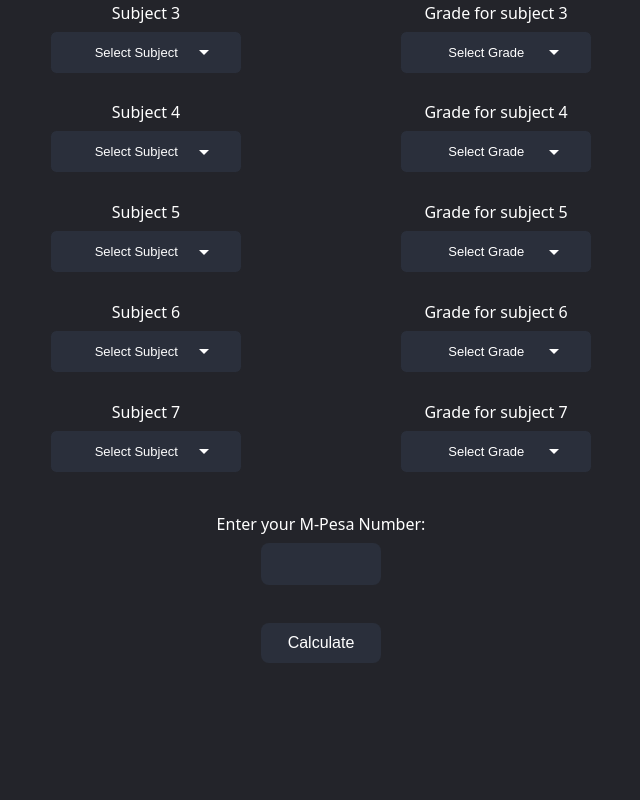
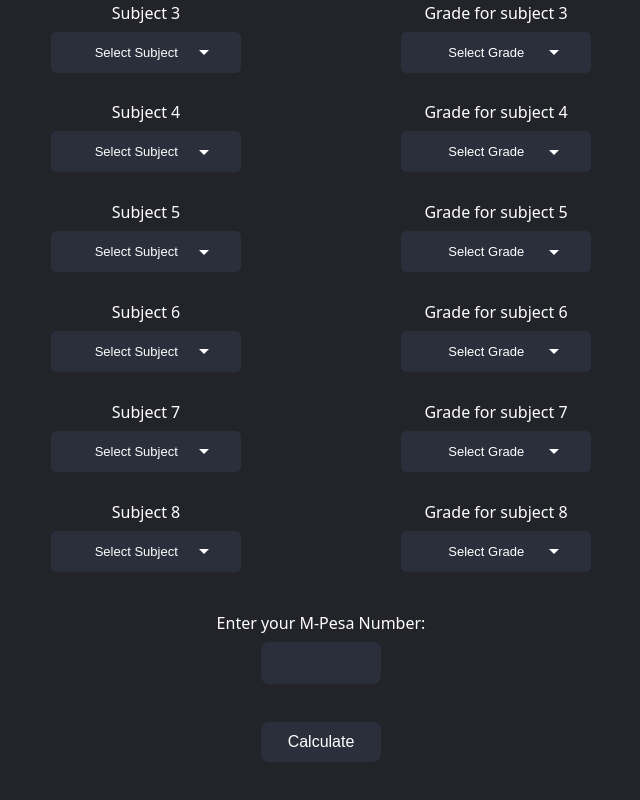
Before and after one commit to samuelmutinda/cluster_calculator, a React (Vite) app: page / in a window 1280 px wide. Shown: the part 459-1259 px from the top of the page, without its empty margins (319-959 px from the left). Before the commit the page ends 1210 px from the top, so only its background shows below. Built offline with nearby package versions, Linux system fonts and the light colour scheme.

Commit message:
added functionality to save mpesa number as string

```diff
--- a/src/gradeForm.jsx
+++ b/src/gradeForm.jsx
@@ -36,6 +36,11 @@ const subject7 = {
     gradeNumber: 'Grade for subject 7'
 }
 
+const subject8 = {
+    subjectNumber: 'Subject 8',
+    gradeNumber: 'Grade for subject 8'
+}
+
 let subjects = [
     "Mathematics",
     "Physics",
@@ -64,17 +69,24 @@ let subjects = [
 ];
 
 export function GradeForm() {
-    const handleSubmit = (e) => {
-        e.preventDefault();
-        // Do something with the selectedSubjectsData, for example, send it to a server.
-        console.log("Selected Subjects and Grades:", selectedSubjectsData);
-    };
+
     const [selectedSubjectsData, setSelectedSubjectsData] = useState([]);
+    const [mpesaNumber, setMpesaNumber] = useState("");
 
     const handleSubjectStateChange = (index, selectedSubject, selectedGrade) => {
         const updatedSelectedSubjectsData = [...selectedSubjectsData];
         updatedSelectedSubjectsData[index] = { subject: selectedSubject, grade: parseInt(selectedGrade) };
         setSelectedSubjectsData(updatedSelectedSubjectsData);
+    };
+
+    const handleMpesaChange = (e) => {
+        setMpesaNumber(e.target.value);
+    };
+
+    const handleSubmit = (e) => {
+        e.preventDefault();
+        console.log("Selected Subjects and Grades:", selectedSubjectsData);
+        console.log("M-Pesa Number:", mpesaNumber);
     };
     return (
         <form
@@ -136,15 +148,20 @@ export function GradeForm() {
                 onSubjectStateChange={(selectedSubject, selectedGrade) => handleSubjectStateChange(6, selectedSubject, selectedGrade)}
                 selectedSubjects={selectedSubjectsData.map(data => data.subject)}
             />
-            {/* <SubjectAndGrade
-                {...subject7} subjects = {subjects}
-                onSubjectStateChange={(selectedSubject) => handleSubjectStateChange(7, selectedSubject)}
-                selectedSubjects = {selectedSubjects}
-            /> */}
+            <SubjectAndGrade
+                {...subject8}
+                subjects={subjects}
+                onSubjectStateChange={(selectedSubject, selectedGrade) => handleSubjectStateChange(7, selectedSubject, selectedGrade)}
+                selectedSubjects={selectedSubjectsData.map(data => data.subject)}
+            />
             <div className="mpesaNumber">
                 <label htmlFor="fname" >Enter your M-Pesa Number:</label>
                 <br />
-                <input type="text" id="mpesa" required ></input>
+                <input
+                    type="text"
+                    id="mpesa"
+                    value={mpesaNumber}
+                    onChange={handleMpesaChange}required ></input>
             </div>
             <div className="submitbuttonbox">
                 <input type="submit" value="Calculate" id="submitbutton"></input>
```
